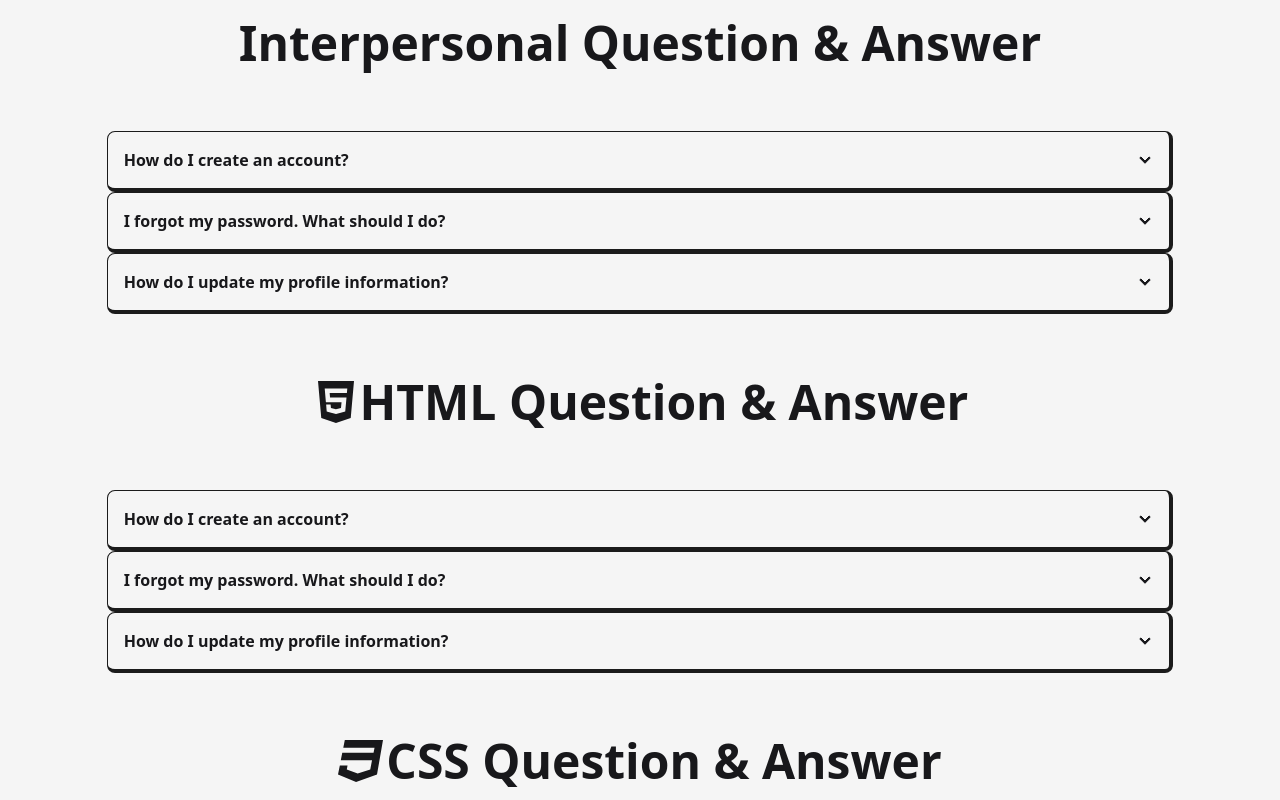
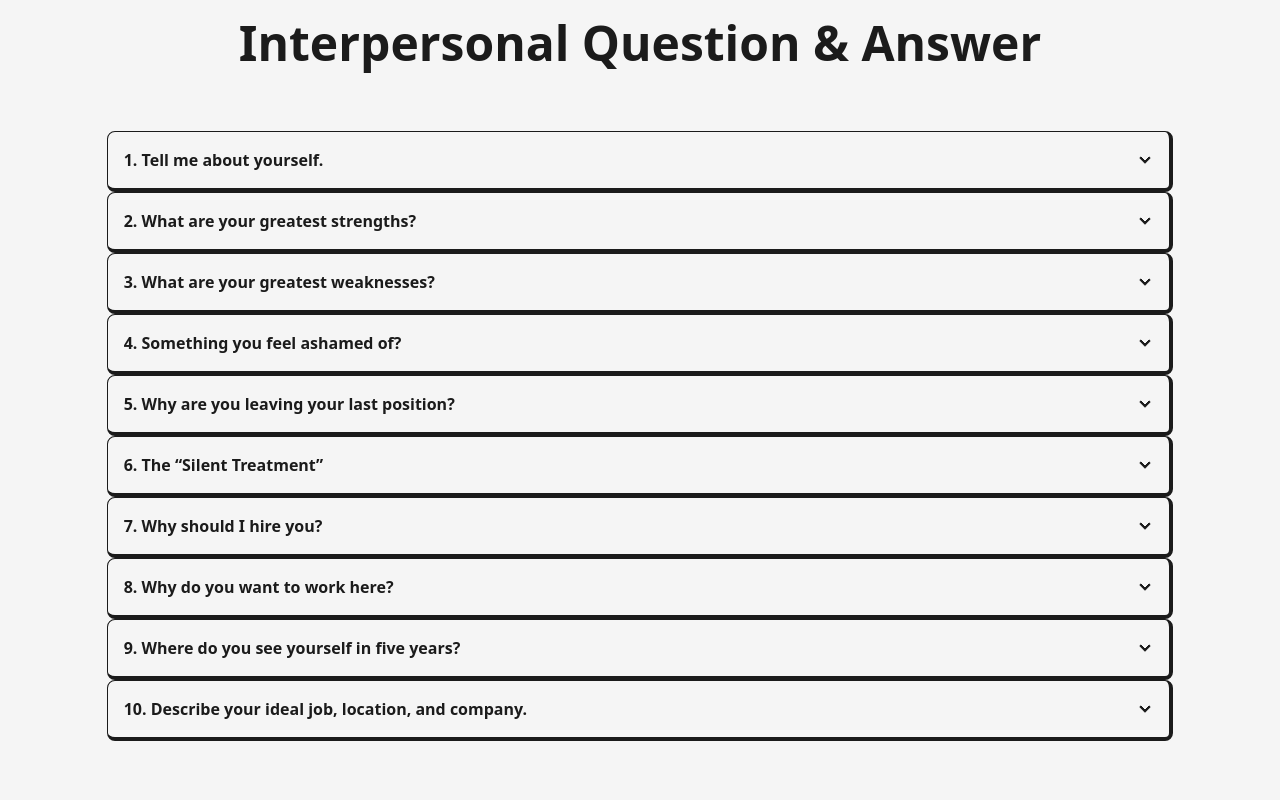
Before and after one commit to abdulmazidakash/f-next-js-portfolio-2025, a Next.js app: page /articles in a window 1280 px wide. Shown: the part 1620-2420 px from the top of the page. Built offline with nearby package versions, Linux system fonts and the light colour scheme.

Commit message:
all page text-dark class add

```diff
--- a/src/app/articles/components/CssQandA.jsx
+++ b/src/app/articles/components/CssQandA.jsx
@@ -7,17 +7,17 @@ export default function CssQandA() {
 	<h2 className='font-bold text-2xl sm:text-3xl md:text-4xl lg:text-5xl w-full text-center my-6 sm:my-8 md:my-10 lg:my-16 flex items-center justify-center'><FaCss3 /> CSS Question & Answer</h2>
 		<div className="collapse collapse-arrow bg-light border border-solid border-dark border-r-2 sm:border-r-3 md:border-r-4 border-b-2 sm:border-b-3 md:border-b-4">
 	<input type="radio" name="my-accordion-2" defaultChecked />
-	<div className="collapse-title font-semibold">How do I create an account?</div>
+	<div className="collapse-title font-semibold">1. How do I create an account?</div>
 	<div className="collapse-content text-sm">Click the "Sign Up" button in the top right corner and follow the registration process.</div>
   </div>
   <div className="collapse collapse-arrow bg-light border border-solid border-dark border-r-2 sm:border-r-3 md:border-r-4 border-b-2 sm:border-b-3 md:border-b-4">
 	<input type="radio" name="my-accordion-2" />
-	<div className="collapse-title font-semibold">I forgot my password. What should I do?</div>
+	<div className="collapse-title font-semibold">2. I forgot my password. What should I do?</div>
 	<div className="collapse-content text-sm">Click on "Forgot Password" on the login page and follow the instructions sent to your email.</div>
   </div>
   <div className="collapse collapse-arrow bg-light border border-solid border-dark border-r-2 sm:border-r-3 md:border-r-4 border-b-2 sm:border-b-3 md:border-b-4">
 	<input type="radio" name="my-accordion-2" />
-	<div className="collapse-title font-semibold">How do I update my profile information?</div>
+	<div className="collapse-title font-semibold">3. How do I update my profile information?</div>
 	<div className="collapse-content text-sm">Go to "My Account" settings and select "Edit Profile" to make changes.</div>
   </div>
 	</div>
--- a/src/app/articles/components/HtmlQandA.jsx
+++ b/src/app/articles/components/HtmlQandA.jsx
@@ -7,17 +7,17 @@ export default function HtmlQandA() {
 	<h2 className='font-bold text-2xl sm:text-3xl md:text-4xl lg:text-5xl w-full text-center my-6 sm:my-8 md:my-10 lg:my-16 flex items-center justify-center'><FaHtml5/> HTML Question & Answer</h2>
 		<div className="collapse collapse-arrow bg-light border border-solid border-dark border-r-2 sm:border-r-3 md:border-r-4 border-b-2 sm:border-b-3 md:border-b-4">
   <input type="radio" name="my-accordion-2" defaultChecked />
-  <div className="collapse-title font-semibold">How do I create an account?</div>
+  <div className="collapse-title font-semibold">1. How do I create an account?</div>
   <div className="collapse-content text-sm">Click the "Sign Up" button in the top right corner and follow the registration process.</div>
 </div>
 <div className="collapse collapse-arrow bg-light border border-solid border-dark border-r-2 sm:border-r-3 md:border-r-4 border-b-2 sm:border-b-3 md:border-b-4">
   <input type="radio" name="my-accordion-2" />
-  <div className="collapse-title font-semibold">I forgot my password. What should I do?</div>
+  <div className="collapse-title font-semibold">2. I forgot my password. What should I do?</div>
   <div className="collapse-content text-sm">Click on "Forgot Password" on the login page and follow the instructions sent to your email.</div>
 </div>
 <div className="collapse collapse-arrow bg-light border border-solid border-dark border-r-2 sm:border-r-3 md:border-r-4 border-b-2 sm:border-b-3 md:border-b-4">
   <input type="radio" name="my-accordion-2" />
-  <div className="collapse-title font-semibold">How do I update my profile information?</div>
+  <div className="collapse-title font-semibold">3. How do I update my profile information?</div>
   <div className="collapse-content text-sm">Go to "My Account" settings and select "Edit Profile" to make changes.</div>
 </div>
 	</div>
--- a/src/app/articles/components/InterQandA.jsx
+++ b/src/app/articles/components/InterQandA.jsx
@@ -6,17 +6,52 @@ export default function InterQandA() {
     <h2 className='font-bold text-2xl sm:text-3xl md:text-4xl lg:text-5xl w-full text-center my-6 sm:my-8 md:my-10 lg:my-16'>Interpersonal Question & Answer</h2>
 		<div className="collapse collapse-arrow bg-light border border-solid border-dark border-r-2 sm:border-r-3 md:border-r-4 border-b-2 sm:border-b-3 md:border-b-4">
   <input type="radio" name="my-accordion-2" defaultChecked />
-  <div className="collapse-title font-semibold">How do I create an account?</div>
+  <div className="collapse-title font-semibold">1. Tell me about yourself.</div>
   <div className="collapse-content text-sm">Click the "Sign Up" button in the top right corner and follow the registration process.</div>
 </div>
 <div className="collapse collapse-arrow bg-light border border-solid border-dark border-r-2 sm:border-r-3 md:border-r-4 border-b-2 sm:border-b-3 md:border-b-4">
   <input type="radio" name="my-accordion-2" />
-  <div className="collapse-title font-semibold">I forgot my password. What should I do?</div>
+  <div className="collapse-title font-semibold">2. What are your greatest strengths?</div>
   <div className="collapse-content text-sm">Click on "Forgot Password" on the login page and follow the instructions sent to your email.</div>
 </div>
 <div className="collapse collapse-arrow bg-light border border-solid border-dark border-r-2 sm:border-r-3 md:border-r-4 border-b-2 sm:border-b-3 md:border-b-4">
   <input type="radio" name="my-accordion-2" />
-  <div className="collapse-title font-semibold">How do I update my profile information?</div>
+  <div className="collapse-title font-semibold">3. What are your greatest weaknesses?</div>
+  <div className="collapse-content text-sm">Go to "My Account" settings and select "Edit Profile" to make changes.</div>
+</div>
+<div className="collapse collapse-arrow bg-light border border-solid border-dark border-r-2 sm:border-r-3 md:border-r-4 border-b-2 sm:border-b-3 md:border-b-4">
+  <input type="radio" name="my-accordion-2" />
+  <div className="collapse-title font-semibold">4. Something you feel ashamed of? </div>
+  <div className="collapse-content text-sm">Go to "My Account" settings and select "Edit Profile" to make changes.</div>
+</div>
+<div className="collapse collapse-arrow bg-light border border-solid border-dark border-r-2 sm:border-r-3 md:border-r-4 border-b-2 sm:border-b-3 md:border-b-4">
+  <input type="radio" name="my-accordion-2" />
+  <div className="collapse-title font-semibold">5. Why are you leaving your last position?</div>
+  <div className="collapse-content text-sm">Go to "My Account" settings and select "Edit Profile" to make changes.</div>
+</div>
+<div className="collapse collapse-arrow bg-light border border-solid border-dark border-r-2 sm:border-r-3 md:border-r-4 border-b-2 sm:border-b-3 md:border-b-4">
+  <input type="radio" name="my-accordion-2" />
+  <div className="collapse-title font-semibold">6. The “Silent Treatment”</div>
+  <div className="collapse-content text-sm">Go to "My Account" settings and select "Edit Profile" to make changes.</div>
+</div>
+<div className="collapse collapse-arrow bg-light border border-solid border-dark border-r-2 sm:border-r-3 md:border-r-4 border-b-2 sm:border-b-3 md:border-b-4">
+  <input type="radio" name="my-accordion-2" />
+  <div className="collapse-title font-semibold">7. Why should I hire you?</div>
+  <div className="collapse-content text-sm">Go to "My Account" settings and select "Edit Profile" to make changes.</div>
+</div>
+<div className="collapse collapse-arrow bg-light border border-solid border-dark border-r-2 sm:border-r-3 md:border-r-4 border-b-2 sm:border-b-3 md:border-b-4">
+  <input type="radio" name="my-accordion-2" />
+  <div className="collapse-title font-semibold">8. Why do you want to work here?</div>
+  <div className="collapse-content text-sm">Go to "My Account" settings and select "Edit Profile" to make changes.</div>
+</div>
+<div className="collapse collapse-arrow bg-light border border-solid border-dark border-r-2 sm:border-r-3 md:border-r-4 border-b-2 sm:border-b-3 md:border-b-4">
+  <input type="radio" name="my-accordion-2" />
+  <div className="collapse-title font-semibold">9. Where do      you see yourself in five years?</div>
+  <div className="collapse-content text-sm">Go to "My Account" settings and select "Edit Profile" to make changes.</div>
+</div>
+<div className="collapse collapse-arrow bg-light border border-solid border-dark border-r-2 sm:border-r-3 md:border-r-4 border-b-2 sm:border-b-3 md:border-b-4">
+  <input type="radio" name="my-accordion-2" />
+  <div className="collapse-title font-semibold">10. Describe your ideal job, location, and company.</div>
   <div className="collapse-content text-sm">Go to "My Account" settings and select "Edit Profile" to make changes.</div>
 </div>
 	</div>
--- a/src/app/articles/components/JsQandA.jsx
+++ b/src/app/articles/components/JsQandA.jsx
@@ -7,17 +7,17 @@ export default function JsQandA() {
 	<h2 className='font-bold text-2xl sm:text-3xl md:text-4xl lg:text-5xl w-full text-center my-6 sm:my-8 md:my-10 lg:my-16 flex items-center justify-center'><FaJs /> JS Question & Answer</h2>
 		<div className="collapse collapse-arrow bg-light border border-solid border-dark border-r-2 sm:border-r-3 md:border-r-4 border-b-2 sm:border-b-3 md:border-b-4">
 	<input type="radio" name="my-accordion-2" defaultChecked />
-	<div className="collapse-title font-semibold">How do I create an account?</div>
+	<div className="collapse-title font-semibold">1. How do I create an account?</div>
 	<div className="collapse-content text-sm">Click the "Sign Up" button in the top right corner and follow the registration process.</div>
 	</div>
 	<div className="collapse collapse-arrow bg-light border border-solid border-dark border-r-2 sm:border-r-3 md:border-r-4 border-b-2 sm:border-b-3 md:border-b-4">
 	<input type="radio" name="my-accordion-2" />
-	<div className="collapse-title font-semibold">I forgot my password. What should I do?</div>
+	<div className="collapse-title font-semibold">2. I forgot my password. What should I do?</div>
 	<div className="collapse-content text-sm">Click on "Forgot Password" on the login page and follow the instructions sent to your email.</div>
 	</div>
 	<div className="collapse collapse-arrow bg-light border border-solid border-dark border-r-2 sm:border-r-3 md:border-r-4 border-b-2 sm:border-b-3 md:border-b-4">
 	<input type="radio" name="my-accordion-2" />
-	<div className="collapse-title font-semibold">How do I update my profile information?</div>
+	<div className="collapse-title font-semibold">3. How do I update my profile information?</div>
 	<div className="collapse-content text-sm">Go to "My Account" settings and select "Edit Profile" to make changes.</div>
 	</div>
 	</div>
--- a/src/app/articles/page.jsx
+++ b/src/app/articles/page.jsx
@@ -13,7 +13,7 @@ export const metadata = {
 
 export default function Article() {
   return (
-	<div>
+	<div className='text-dark'>
     <TransitionEffect/>
 		<ArticlesPage/>
     <InterQandA/>
--- a/src/components/Experience.jsx
+++ b/src/components/Experience.jsx
@@ -14,11 +14,11 @@ const Details = ({position, company, companyLink, time, address, work}) =>{
 		whileInView={{y:0}}
 		transition={{duration:0.5, type:'spring'}}
 		>
-			<h3 className='capitalize font-bold text-xl sm:text-2xl md:text-xl lg:text-2xl mb-2'>{position}&nbsp;<a href={companyLink} target='_blank' className='text-teal-600 capitalize'>@{company}</a></h3>
+			<h3 className='capitalize font-bold text-xl sm:text-2xl md:text-xl lg:text-2xl mb-2 text-dark'>{position}&nbsp;<a href={companyLink} target='_blank' className='text-teal-600 capitalize'>@{company}</a></h3>
 			<span className='capitalize font-medium text-dark/75'>
 				{time} | {address}
 			</span>
-			<p className='w-full text-justify mt-2 font-semibold'>
+			<p className='w-full text-justify mt-2 font-semibold text-dark'>
 				{work}
 			</p>
 		</motion.div>
@@ -35,7 +35,7 @@ export default function Experience() {
 
   return (
 	<div className='my-32'>
-		<h2 className='w-full font-bold text-2xl sm:text-3xl md:text-4xl lg:text-6xl xl:text-8xl mb-4 sm:mb-6 md:mb-8 lg:mb-16 text-center'>Experience</h2>
+		<h2 className='w-full font-bold text-2xl sm:text-3xl md:text-4xl lg:text-6xl xl:text-8xl mb-4 sm:mb-6 md:mb-8 lg:mb-16 text-center text-dark text-dark'>Experience</h2>
 
 		<div ref={ref} className='w-10/12 mx-auto relative'>
 			{/* sidebar div  */}
--- a/src/components/footer/Footer.jsx
+++ b/src/components/footer/Footer.jsx
@@ -3,7 +3,7 @@ import React from 'react'
 
 export default function Footer() {
   return (
-    <footer className="w-full border-t-2 border-solid border-dark font-semibold text-base px-4 md:px-8 lg:px-32">
+    <footer className="w-full border-t-2 border-solid border-dark font-semibold text-dark text-base px-4 md:px-8 lg:px-32">
       <div className="py-8 flex flex-col md:flex-row items-center justify-between gap-4 text-center md:text-left">
 
         <span>
--- a/src/components/navbar/Navbar.jsx
+++ b/src/components/navbar/Navbar.jsx
@@ -12,9 +12,9 @@ const CustomLink = ({href, title, className=""}) =>{
 	console.log('pathname here--->', pathName);
 
 	return (
-			<Link href={href} className={`${className}  font-semibold relative group`}>
+			<Link href={href} className={`${className} text-dark  font-semibold relative group`}>
 				{title}
-				<span className={`h-[1px] inline-block w-0 bg-dark absolute left-0 -bottom-0.5 group-hover:w-full transition-[width] ease duration-300 ${pathName === href ? 'w-full' : 'w-0' }`}
+				<span className={`h-[1px] inline-block w-0 bg-dark  absolute left-0 -bottom-0.5 group-hover:w-full transition-[width] ease duration-300 ${pathName === href ? 'w-full' : 'w-0' }`}
 				>&nbsp;
 				</span>
 			</Link>
@@ -68,7 +68,7 @@ export default function Navbar() {
 		</nav>
 
 		{/* right side social icon link  */}
-		<nav className='flex items-center justify-center flex-wrap'>
+		<nav className='flex items-center justify-center flex-wrap text-dark'>
 			<motion.a href={'https://www.linkedin.com/in/abdulmazidakash/'} target={'_blank'} whileHover={{y:-2}} whileTap={{scale: 0.9}} className='text-3xl mr-3'><FaLinkedin /></motion.a>
 			<motion.a href={'https://github.com/abdulmazidakash'} target={'_blank'} whileHover={{y:-2}} whileTap={{scale: 0.9}} className='text-3xl mr-3'> <FaGithub /></motion.a>
 			<motion.a href={'https://x.com/abdulmazidakash'} target={'_blank'} whileHover={{y:-2}} whileTap={{scale: 0.9}} className='text-3xl mr-3'><FaXTwitter /></motion.a>
```
Also changed, not shown: src/app/projects/components/ProjectPage.jsx (+4 -4 lines), src/components/Education.jsx (+5 -4 lines), src/components/about/AboutPage.jsx (+6 -6 lines).
